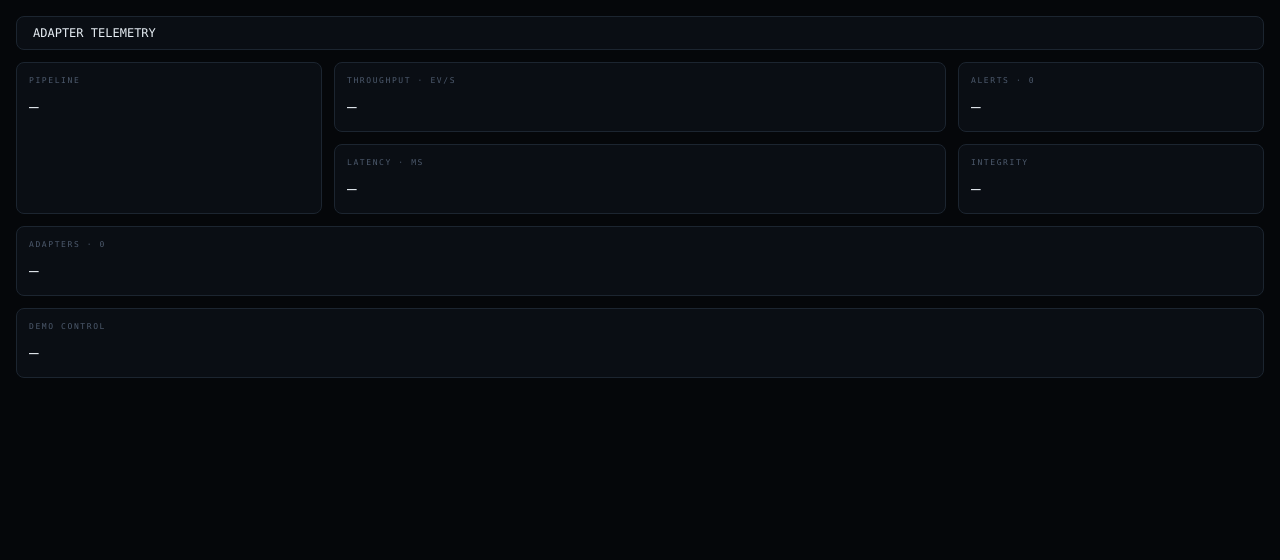
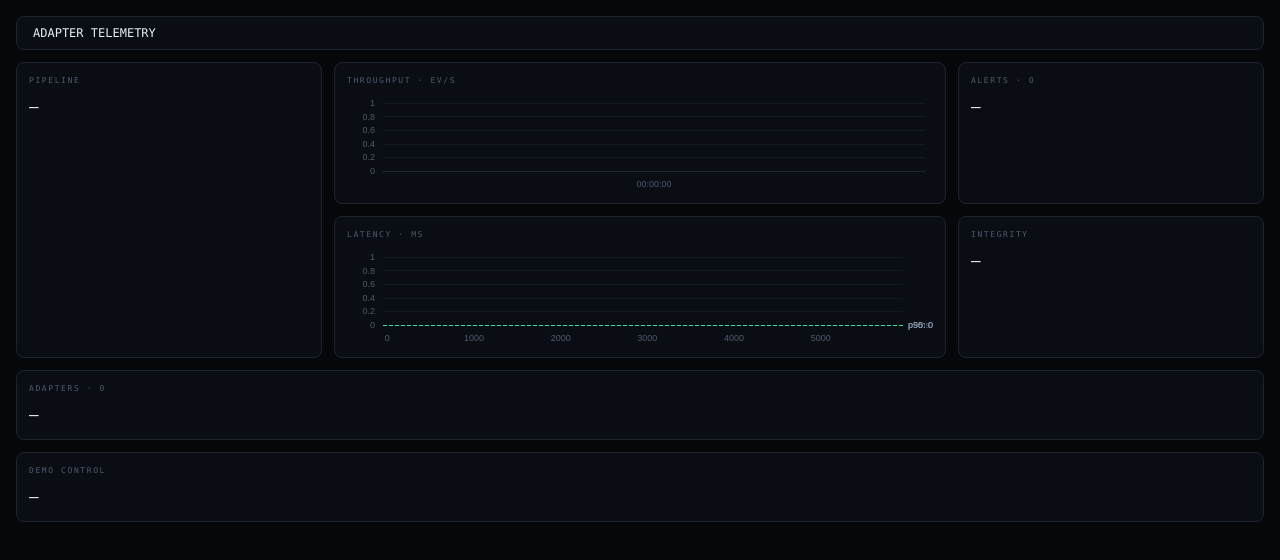
Before and after one commit to jordimarsal/kafka-adapter-telemetry, a React (Vite) app in the folder dashboard/: page / in a window 1280 px wide. Shown: the top 560 px of the page. Built offline with nearby package versions, Linux system fonts and the light colour scheme.

Commit message:
feat: wire throughput and latency ECharts panels into the shell

```diff
--- a/dashboard/src/App.tsx
+++ b/dashboard/src/App.tsx
@@ -1,4 +1,6 @@
+import { LatencyChart } from './components/LatencyChart'
 import { Panel } from './components/Panel'
+import { ThroughputChart } from './components/ThroughputChart'
 
 export default function App() {
   return (
@@ -9,8 +11,8 @@ export default function App() {
         </div>
         <Panel label="pipeline">—</Panel>
         <div className="grid min-h-0 grid-rows-2 gap-3">
-          <Panel label="throughput · ev/s">—</Panel>
-          <Panel label="latency · ms">—</Panel>
+          <ThroughputChart />
+          <LatencyChart />
         </div>
         <div className="grid min-h-0 grid-rows-2 gap-3">
           <Panel label="alerts · 0">—</Panel>
--- /dev/null
+++ b/dashboard/src/components/LatencyChart.tsx
@@ -0,0 +1,33 @@
+import { useEffect, useRef } from 'react'
+import * as echarts from 'echarts'
+import { store, useDashboard } from '../stream/store'
+import { latencyOption } from '../charts/options'
+import { Panel } from './Panel'
+
+export function LatencyChart() {
+  const holder = useRef<HTMLDivElement>(null)
+  const chart = useRef<echarts.ECharts | null>(null)
+  const series = useDashboard(state => state.series)
+
+  useEffect(() => {
+    if (!holder.current) return
+    chart.current = echarts.init(holder.current, null, { renderer: 'svg' })
+    const onResize = () => chart.current?.resize()
+    window.addEventListener('resize', onResize)
+    return () => {
+      window.removeEventListener('resize', onResize)
+      chart.current?.dispose()
+      chart.current = null
+    }
+  }, [])
+
+  useEffect(() => {
+    chart.current?.setOption(latencyOption(store.getState().series, 60))
+  }, [series])
+
+  return (
+    <Panel label="latency · ms">
+      <div ref={holder} className="h-full min-h-24 w-full" />
+    </Panel>
+  )
+}
--- /dev/null
+++ b/dashboard/src/components/ThroughputChart.tsx
@@ -0,0 +1,33 @@
+import { useEffect, useRef } from 'react'
+import * as echarts from 'echarts'
+import { useDashboard } from '../stream/store'
+import { throughputOption } from '../charts/options'
+import { Panel } from './Panel'
+
+export function ThroughputChart() {
+  const holder = useRef<HTMLDivElement>(null)
+  const chart = useRef<echarts.ECharts | null>(null)
+  const series = useDashboard(state => state.series)
+
+  useEffect(() => {
+    if (!holder.current) return
+    chart.current = echarts.init(holder.current, null, { renderer: 'svg' })
+    const onResize = () => chart.current?.resize()
+    window.addEventListener('resize', onResize)
+    return () => {
+      window.removeEventListener('resize', onResize)
+      chart.current?.dispose()
+      chart.current = null
+    }
+  }, [])
+
+  useEffect(() => {
+    chart.current?.setOption(throughputOption(series))
+  }, [series])
+
+  return (
+    <Panel label="throughput · ev/s">
+      <div ref={holder} className="h-full min-h-24 w-full" />
+    </Panel>
+  )
+}
```
Also changed, not shown: 1 other file (tests, documents, lock files or other folders).
